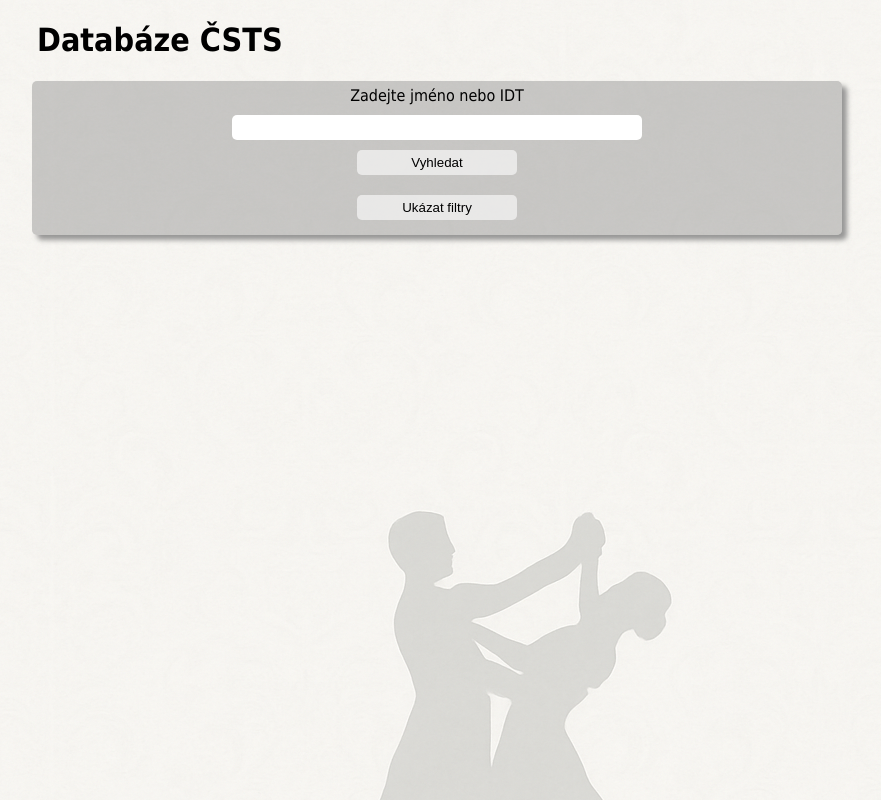
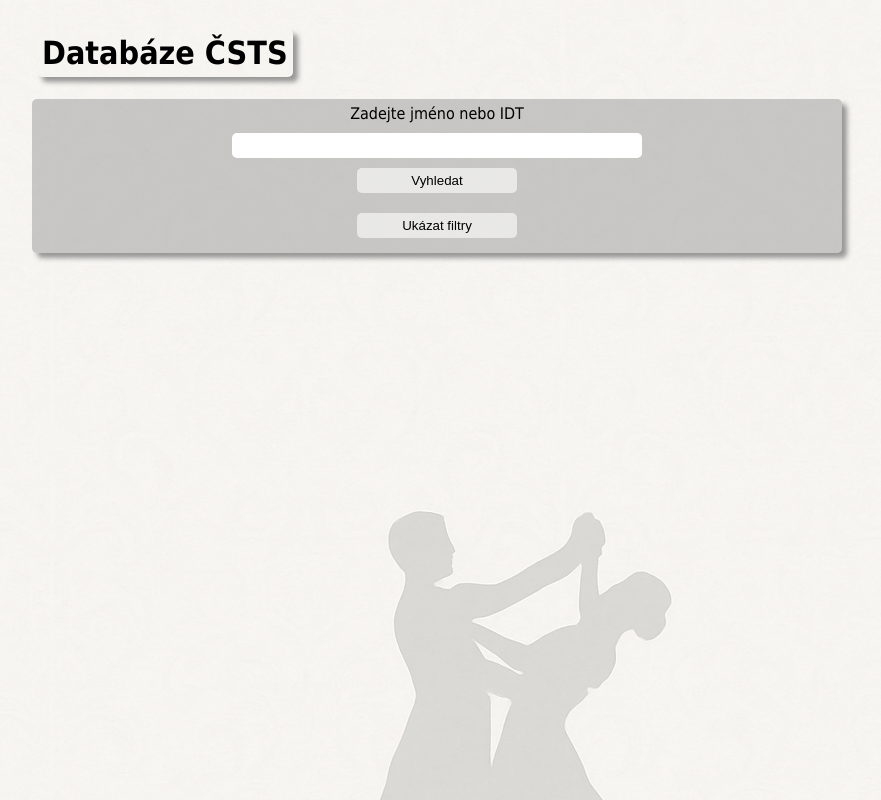
Before and after one commit to Matyas-Mattanelli/CSTS-website, a plain HTML site: page index.html in a window 1280 px wide. Shown: the whole page, without its empty margins (203-1084 px from the left). Drawn offline with Linux system fonts and the light colour scheme.

Commit message:
Styling the heading

```diff
--- a/index.html
+++ b/index.html
@@ -9,7 +9,9 @@
 </head>
 
 <body>
-  <h1 class="width">Databáze ČSTS</h1>
+  <div class="width">
+    <h1>Databáze ČSTS</h1>
+  </div>
   <div class="width input-box">
     <div class="description">
       Zadejte jméno nebo IDT
--- a/styles.css
+++ b/styles.css
@@ -14,6 +14,14 @@
     display: flex;
     flex-direction: column;
     max-width: 800px;
+}
+
+/* Style the headings */
+h1 {
+    box-shadow: 5px 5px 5px  rgb(128, 128, 128, 0.8);
+    width: fit-content;
+    padding: 5px;
+    border-radius: 5px;
 }
 
 /* Style the input */
```
